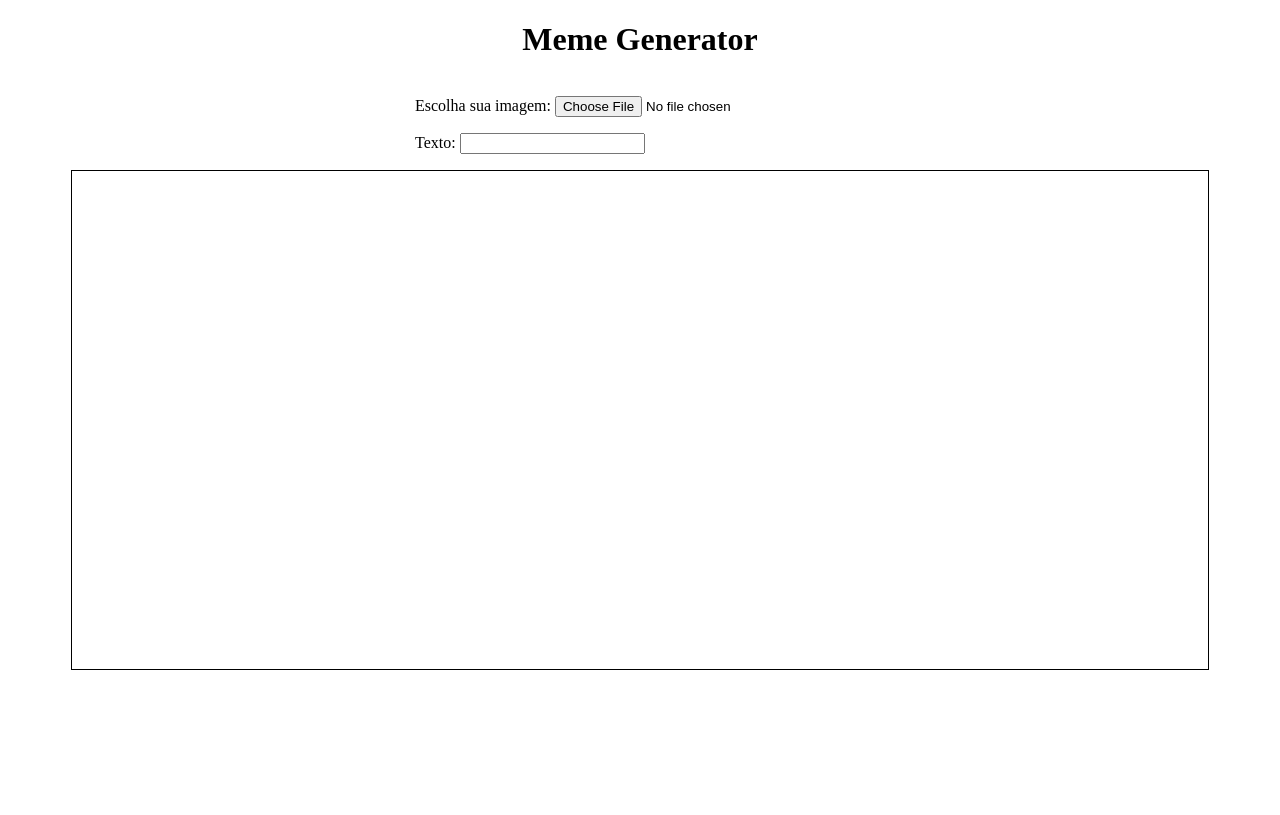
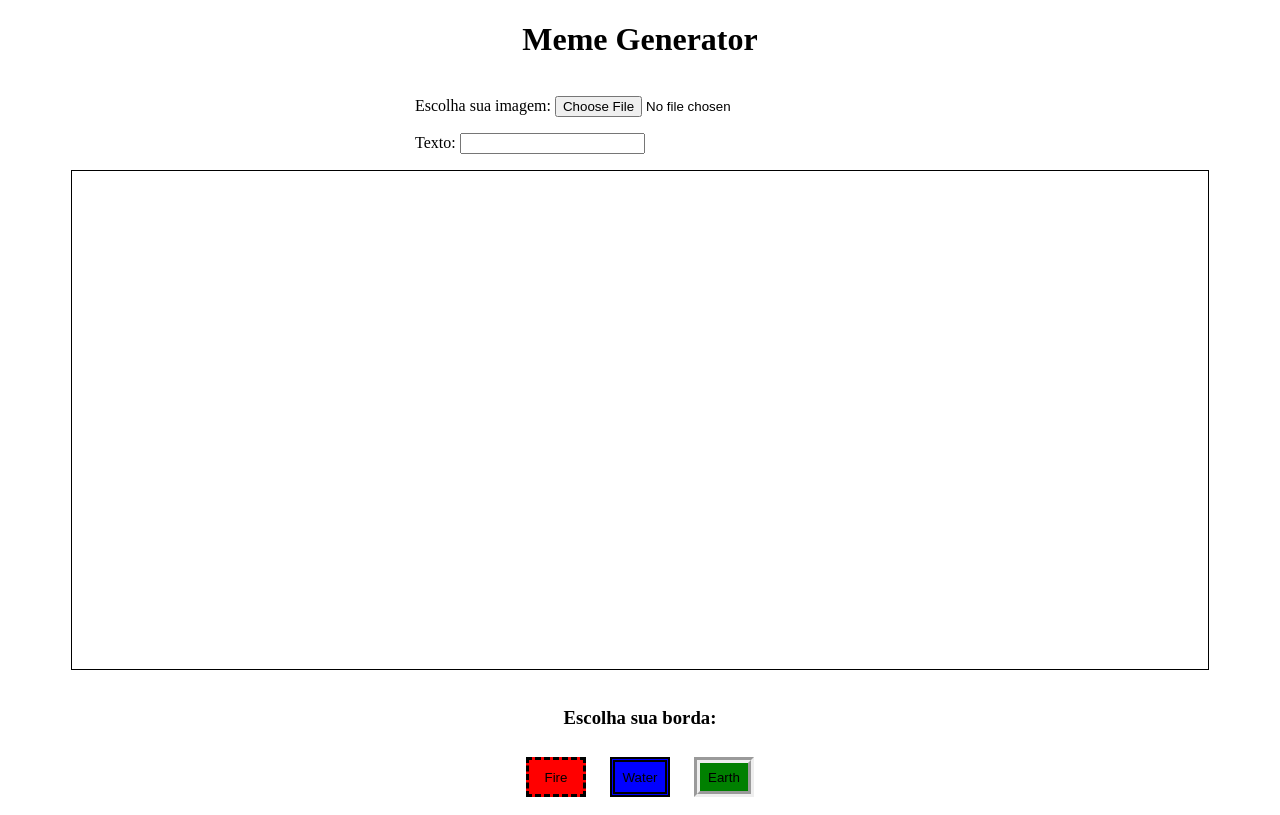
Before and after one commit to KleversonEller/project-meme-generator, a website: page index.html in a window 1280 px wide. Drawn offline with Linux system fonts and the light colour scheme.

Commit message:
Requisito 6

```diff
--- a/index.html
+++ b/index.html
@@ -17,6 +17,13 @@
       <section id="meme-image-container">
         <p id="meme-text"></p>
       </section>
+      <br />
+      <section>
+        <h3>Escolha sua borda:</h3>
+        <button id="fire">Fire</button>
+        <button id="water">Water</button>
+        <button id="earth">Earth</button>
+      </section>
     </main>
     <script src="./script.js"></script>
   </body>
--- a/script.js
+++ b/script.js
@@ -30,4 +30,25 @@ window.onload = function () {
   });
 
   //! Pega o aquivo selecionado pelo ususario e exibe na tela
+
+  //? Requisito 6
+
+  let imagem = document.querySelector('#meme-image-container');
+  let fire = document.querySelector('#fire');
+
+  fire.addEventListener('click', function () {
+    imagem.style.border = '3px dashed red';
+  });
+
+  let water = document.querySelector('#water');
+
+  water.addEventListener('click', function () {
+    imagem.style.border = '5px double blue';
+  });
+
+  let earth = document.querySelector('#earth');
+
+  earth.addEventListener('click', function () {
+    imagem.style.border = '6px groove green';
+  });
 };
--- a/style.css
+++ b/style.css
@@ -33,3 +33,28 @@ body {
   color: white;
   position: absolute;
 }
+
+button {
+  margin: 10px;
+}
+
+#fire {
+  background-color: red;
+  border: 3px dashed;
+  width: 60px;
+  height: 40px;
+}
+
+#water {
+  background-color: blue;
+  border: 5px double;
+  width: 60px;
+  height: 40px;
+}
+
+#earth {
+  background-color: green;
+  border: 6px groove;
+  width: 60px;
+  height: 40px;
+}
```
